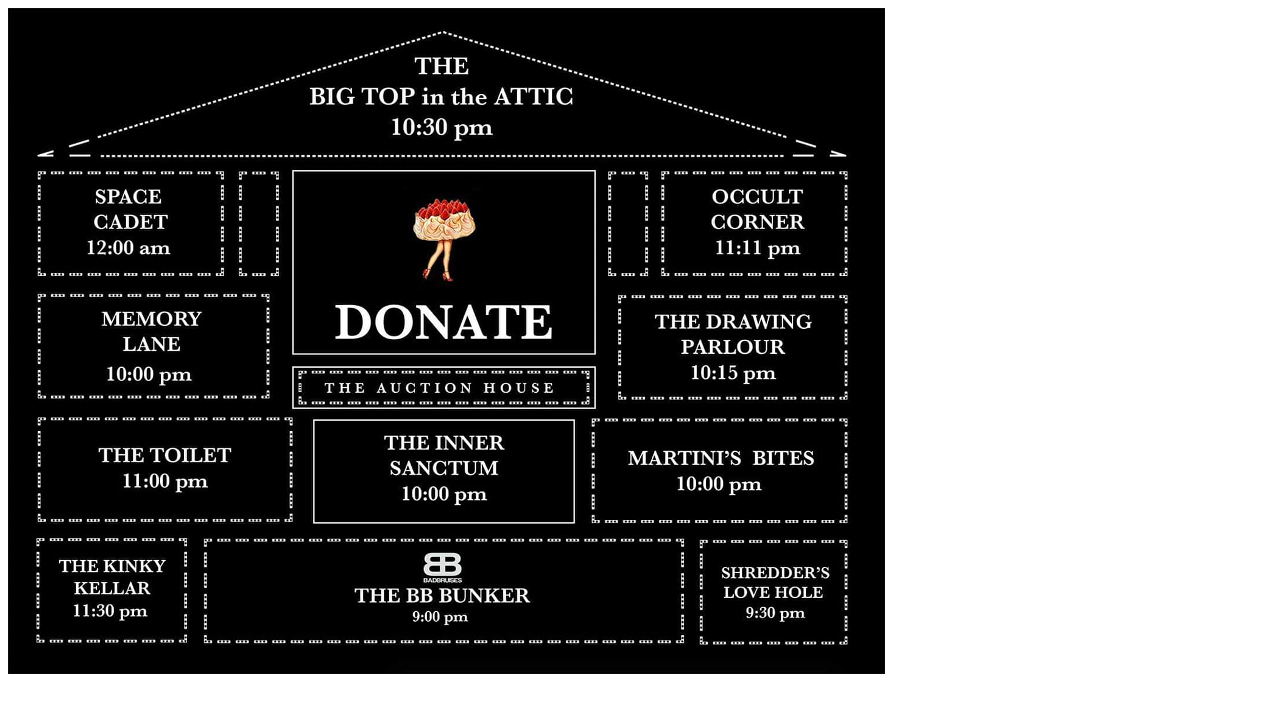
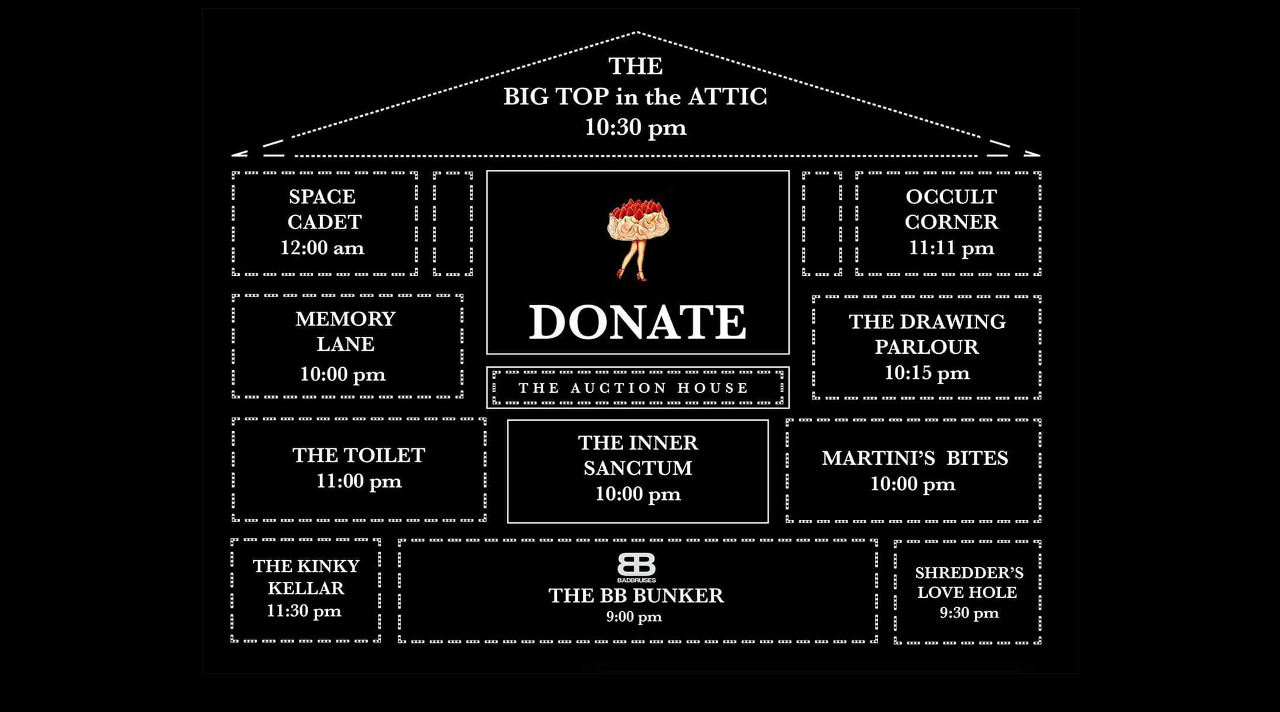
Before and after one commit to badbruisesberlin/badbruisesberlin.github.io, a plain HTML site: page index.html in a window 1280 px wide. Drawn offline with Linux system fonts and the light colour scheme.

Commit message:
Update index.html

```diff
--- a/index.html
+++ b/index.html
@@ -1,6 +1,7 @@
 <!DOCTYPE html>
 <html>
-<body>
+<body style="background-color:#000000;">
+<center>
 <img src="badbruisesberlin.github.io/bb live stream 5th birthday imagemapped.jpg" width="877" height="666" border="0" usemap="#map" />
 
 <map name="map">
@@ -23,6 +24,6 @@
 <area shape="rect" coords="285,358,586,399" alt="AUCTION" target="_blank" href="http://www.twitch.tv/badbruises" />
 <area shape="rect" coords="694,532,837,635" alt="SHREDDER" target="_blank" href="Https://www.twitch.tv/badbruises" />
 </map>
-
+</center>
 </body>
 </html>
```
